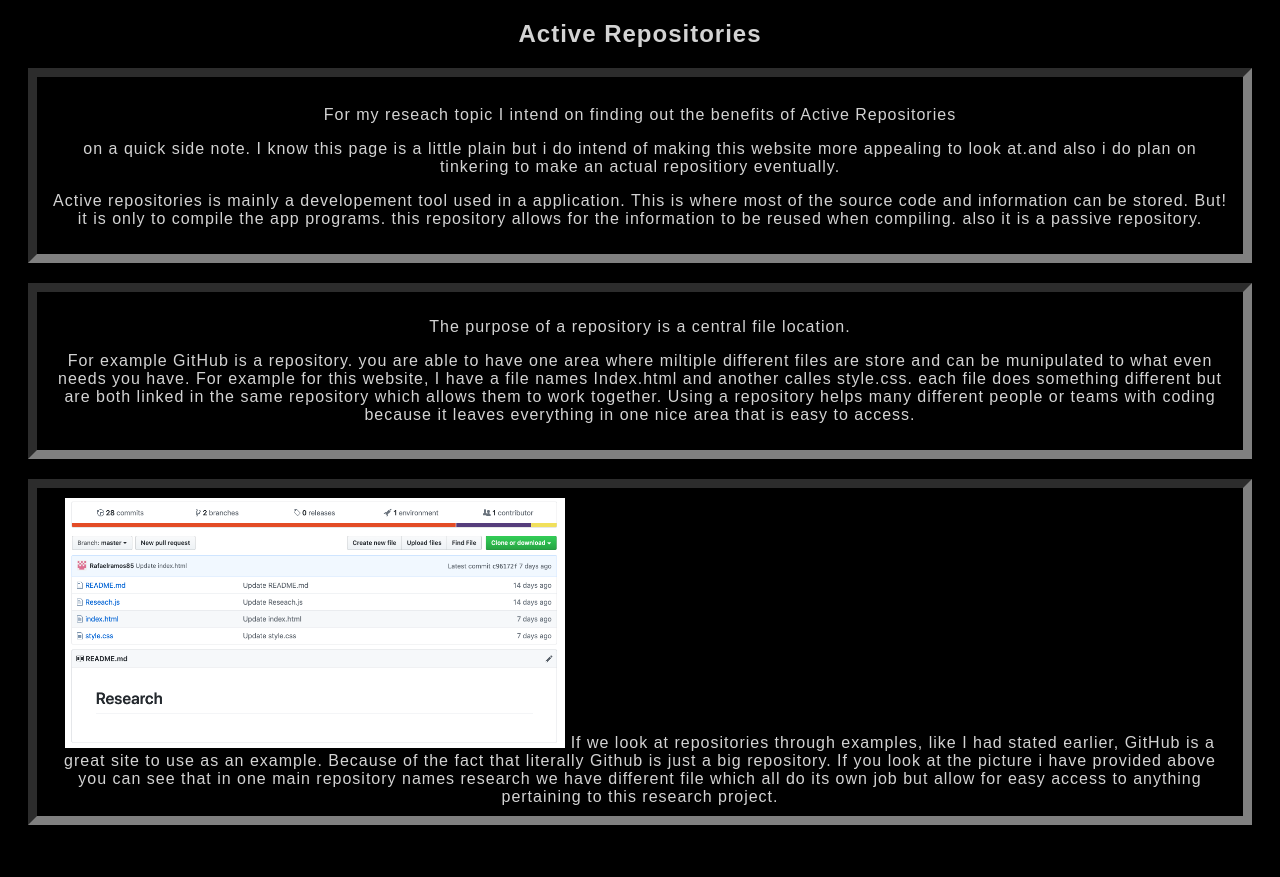
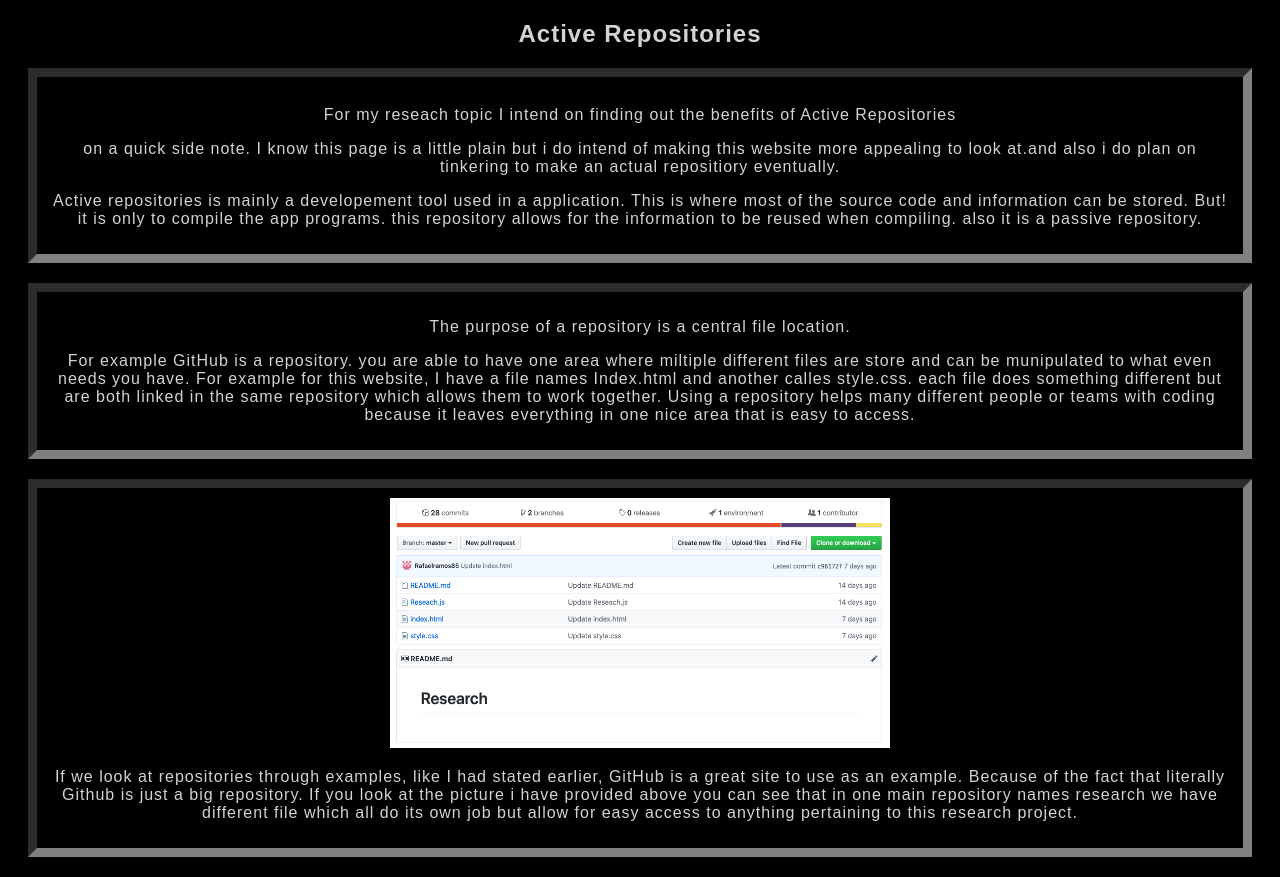
Before and after one commit to Rafaelramos85/research, a plain HTML site: page index.html in a window 1280 px wide. Before the commit the page ends 845 px from the top, so only its background shows below. Drawn offline with Linux system fonts and the light colour scheme.

Commit message:
Update index.html

```diff
--- a/index.html
+++ b/index.html
@@ -38,7 +38,8 @@
 <div>
 
     <img src="github.png" alt = "picture" width ="500" height="250">
-    If we look at repositories through examples, like I had stated earlier, GitHub is a great site to use as an example. Because of the fact that literally Github is just a big repository. If you look at the picture i have provided above you can see that in one main repository names research we have different file which all do its own job but allow for easy access to anything pertaining to this research project.
+   <p>
+      If we look at repositories through examples, like I had stated earlier, GitHub is a great site to use as an example. Because of the fact that literally Github is just a big repository. If you look at the picture i have provided above you can see that in one main repository names research we have different file which all do its own job but allow for easy access to anything pertaining to this research project. </p>
 
 
 
```
